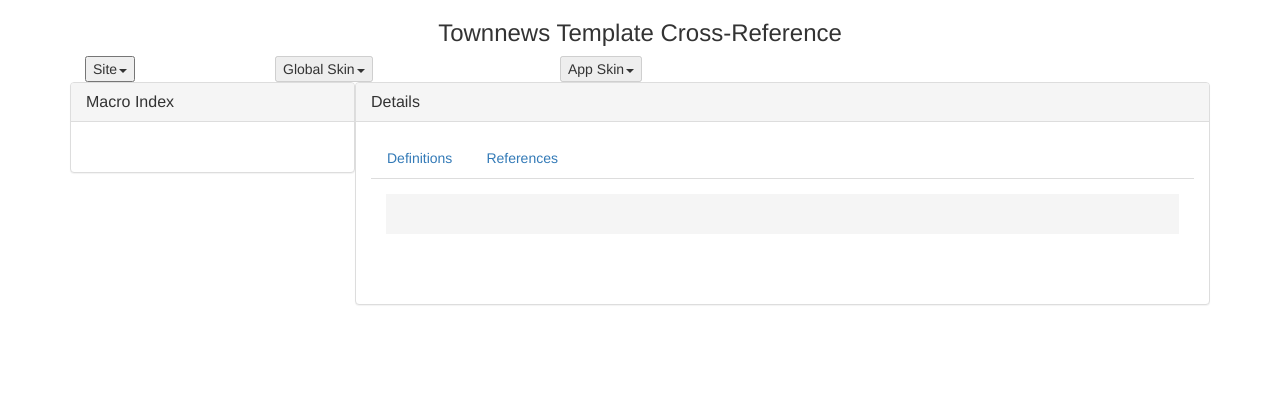
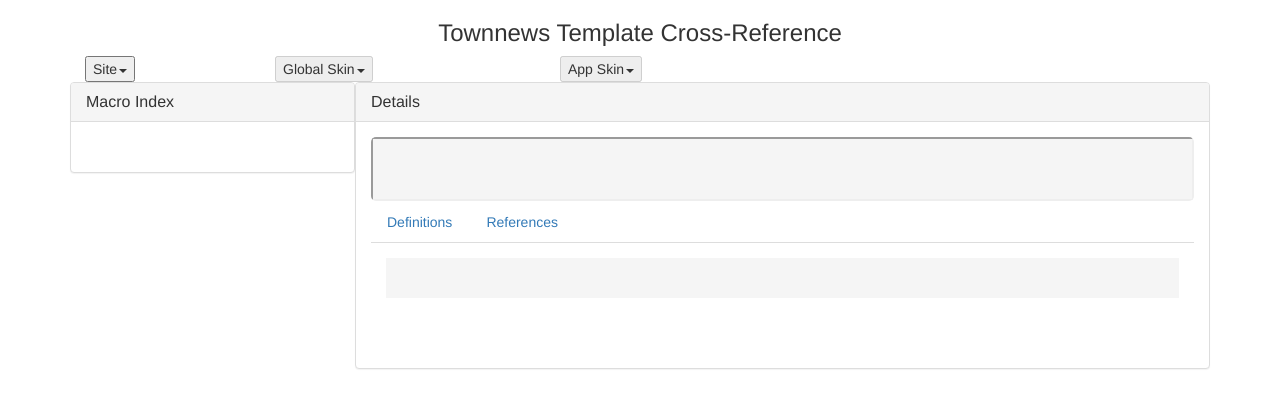
Before and after one commit to alflanagan/utl_lookup, a Django app: template utl_files/templates/utl_files/macros.html in a window 1280 px wide. Shown: the top 408 px of the page. Run offline with Django 3.2, Linux system fonts and the light colour scheme; the template is opened without the code that fills it: most values are stand-ins (such as "Sample title", 1, 10 or a date in 2020); some libraries are stand-ins or nearby versions.

Commit message:
Add styling for heading-info, macro-detail

```diff
--- a/utl_files/static/styles/site.css
+++ b/utl_files/static/styles/site.css
@@ -36,4 +36,21 @@
   font-family: 'Roboto Mono', 'Courier New', 'Courier', 'Monospace';
   background-color: #f5f5f5;
 }
+.panel-body .heading-info {
+  border-width: 2px;
+  border-style: inset;
+  border-radius: 5px;
+}
+.panel-body .heading-info div {
+  min-height: 20px;
+  padding: 3px;
+}
+.macro-detail {
+  background-color: #f5f5f5;
+}
+.macro-detail .macro-detail-label {
+  font-weight: 800;
+  font-variant: small-caps;
+  background-color: lightgrey;
+}
 /*# sourceMappingURL=site.css.map */
--- a/utl_files/static/styles/site.less
+++ b/utl_files/static/styles/site.less
@@ -50,3 +50,22 @@
   font-family: @my-mono;
   background-color: @verylightgrey;
 }
+
+.panel-body .heading-info {
+    border-width: 2px;
+    border-style: inset;
+    div {
+        min-height: 20px;
+        padding: 3px;
+    }
+    border-radius: 5px;
+}
+
+.macro-detail {
+    background-color: @verylightgrey;
+    .macro-detail-label {
+        font-weight: 800;
+        font-variant: small-caps;
+        background-color: lightgrey;
+    }
+}
```
Also changed, not shown: 1 other file.
